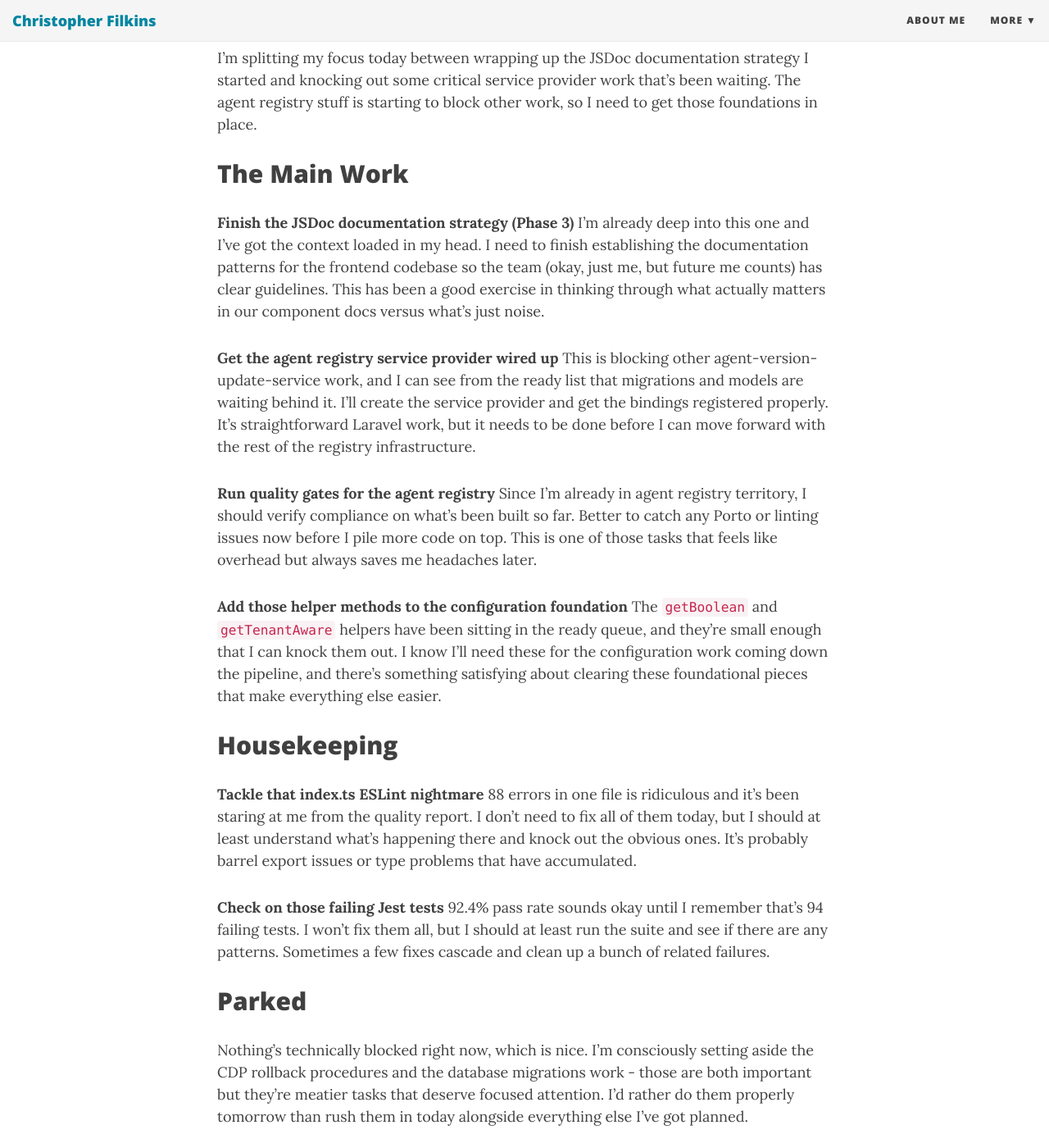
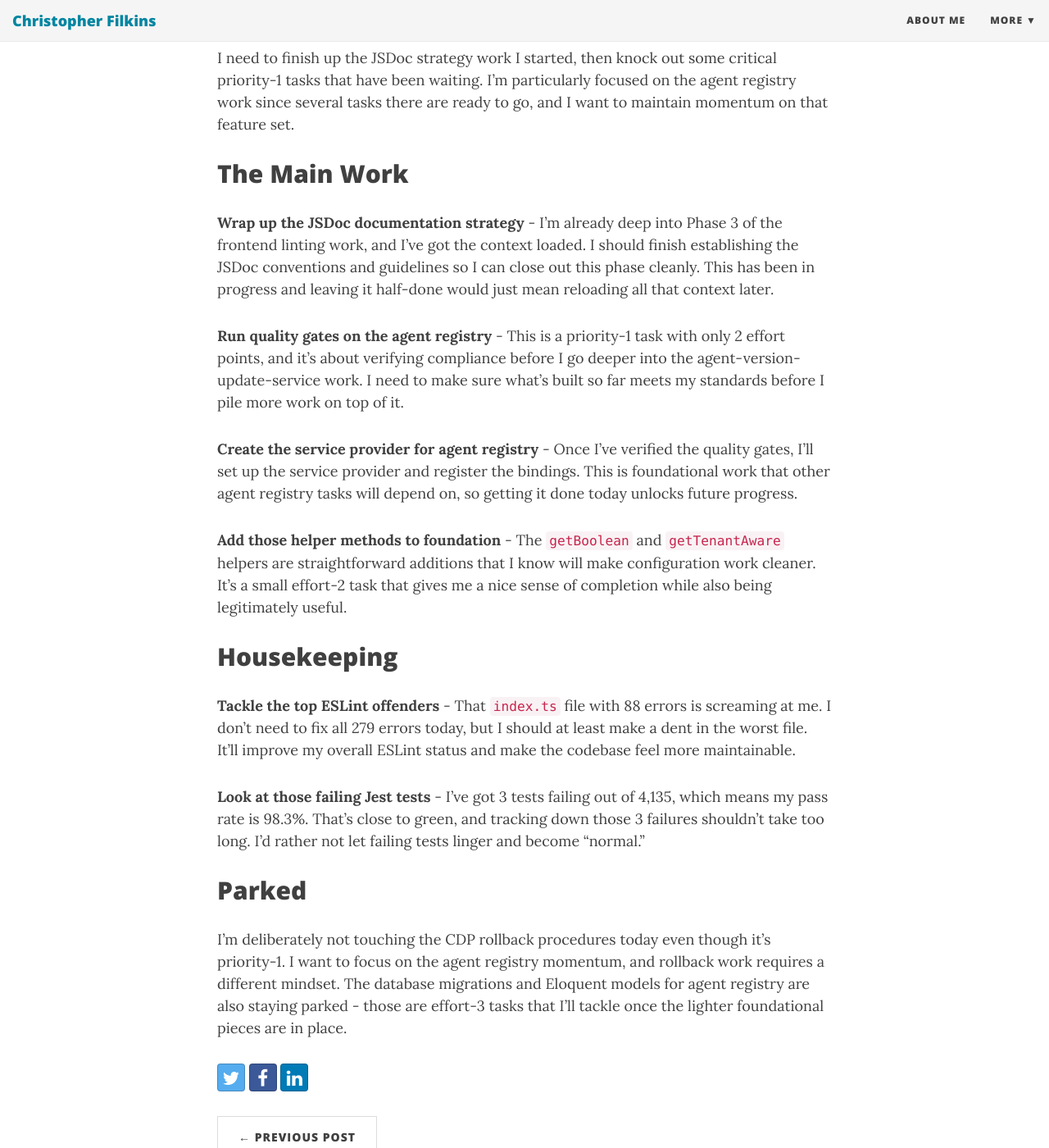
Before and after one commit to filchyboy/filchyboy.github.io, a Jekyll site: the page built from _posts/2025-12-09-todays-plan.md, in a window 1280 px wide and 1400 px high, scrolled down 315 px. Shown: the whole window at 82% size. Built offline with Jekyll 4.4.1, drawn with Linux system fonts in a browser that asks for light colours; nearby versions of some CDN libraries.

Commit message:
Add daily plan: 2025-12-09

```diff
--- a/_posts/2025-12-09-todays-plan.md
+++ b/_posts/2025-12-09-todays-plan.md
@@ -7,30 +7,25 @@ date: 2025-12-09
 # Daily Plan - Tuesday, December 09, 2025
 
 ## Today's Theme
-I'm splitting my focus today between wrapping up the JSDoc documentation strategy I started and knocking out some critical service provider work that's been waiting. The agent registry stuff is starting to block other work, so I need to get those foundations in place.
+
+I need to finish up the JSDoc strategy work I started, then knock out some critical priority-1 tasks that have been waiting. I'm particularly focused on the agent registry work since several tasks there are ready to go, and I want to maintain momentum on that feature set.
 
 ## The Main Work
 
-**Finish the JSDoc documentation strategy (Phase 3)**
-I'm already deep into this one and I've got the context loaded in my head. I need to finish establishing the documentation patterns for the frontend codebase so the team (okay, just me, but future me counts) has clear guidelines. This has been a good exercise in thinking through what actually matters in our component docs versus what's just noise.
+**Wrap up the JSDoc documentation strategy** - I'm already deep into Phase 3 of the frontend linting work, and I've got the context loaded. I should finish establishing the JSDoc conventions and guidelines so I can close out this phase cleanly. This has been in progress and leaving it half-done would just mean reloading all that context later.
 
-**Get the agent registry service provider wired up**
-This is blocking other agent-version-update-service work, and I can see from the ready list that migrations and models are waiting behind it. I'll create the service provider and get the bindings registered properly. It's straightforward Laravel work, but it needs to be done before I can move forward with the rest of the registry infrastructure.
+**Run quality gates on the agent registry** - This is a priority-1 task with only 2 effort points, and it's about verifying compliance before I go deeper into the agent-version-update-service work. I need to make sure what's built so far meets my standards before I pile more work on top of it.
 
-**Run quality gates for the agent registry**
-Since I'm already in agent registry territory, I should verify compliance on what's been built so far. Better to catch any Porto or linting issues now before I pile more code on top. This is one of those tasks that feels like overhead but always saves me headaches later.
+**Create the service provider for agent registry** - Once I've verified the quality gates, I'll set up the service provider and register the bindings. This is foundational work that other agent registry tasks will depend on, so getting it done today unlocks future progress.
 
-**Add those helper methods to the configuration foundation**
-The `getBoolean` and `getTenantAware` helpers have been sitting in the ready queue, and they're small enough that I can knock them out. I know I'll need these for the configuration work coming down the pipeline, and there's something satisfying about clearing these foundational pieces that make everything else easier.
+**Add those helper methods to foundation** - The `getBoolean` and `getTenantAware` helpers are straightforward additions that I know will make configuration work cleaner. It's a small effort-2 task that gives me a nice sense of completion while also being legitimately useful.
 
 ## Housekeeping
 
-**Tackle that index.ts ESLint nightmare**
-88 errors in one file is ridiculous and it's been staring at me from the quality report. I don't need to fix all of them today, but I should at least understand what's happening there and knock out the obvious ones. It's probably barrel export issues or type problems that have accumulated.
+**Tackle the top ESLint offenders** - That `index.ts` file with 88 errors is screaming at me. I don't need to fix all 279 errors today, but I should at least make a dent in the worst file. It'll improve my overall ESLint status and make the codebase feel more maintainable.
 
-**Check on those failing Jest tests**
-92.4% pass rate sounds okay until I remember that's 94 failing tests. I won't fix them all, but I should at least run the suite and see if there are any patterns. Sometimes a few fixes cascade and clean up a bunch of related failures.
+**Look at those failing Jest tests** - I've got 3 tests failing out of 4,135, which means my pass rate is 98.3%. That's close to green, and tracking down those 3 failures shouldn't take too long. I'd rather not let failing tests linger and become "normal."
 
 ## Parked
 
-Nothing's technically blocked right now, which is nice. I'm consciously setting aside the CDP rollback procedures and the database migrations work - those are both important but they're meatier tasks that deserve focused attention. I'd rather do them properly tomorrow than rush them in today alongside everything else I've got planned.
+I'm deliberately not touching the CDP rollback procedures today even though it's priority-1. I want to focus on the agent registry momentum, and rollback work requires a different mindset. The database migrations and Eloquent models for agent registry are also staying parked - those are effort-3 tasks that I'll tackle once the lighter foundational pieces are in place.
```
